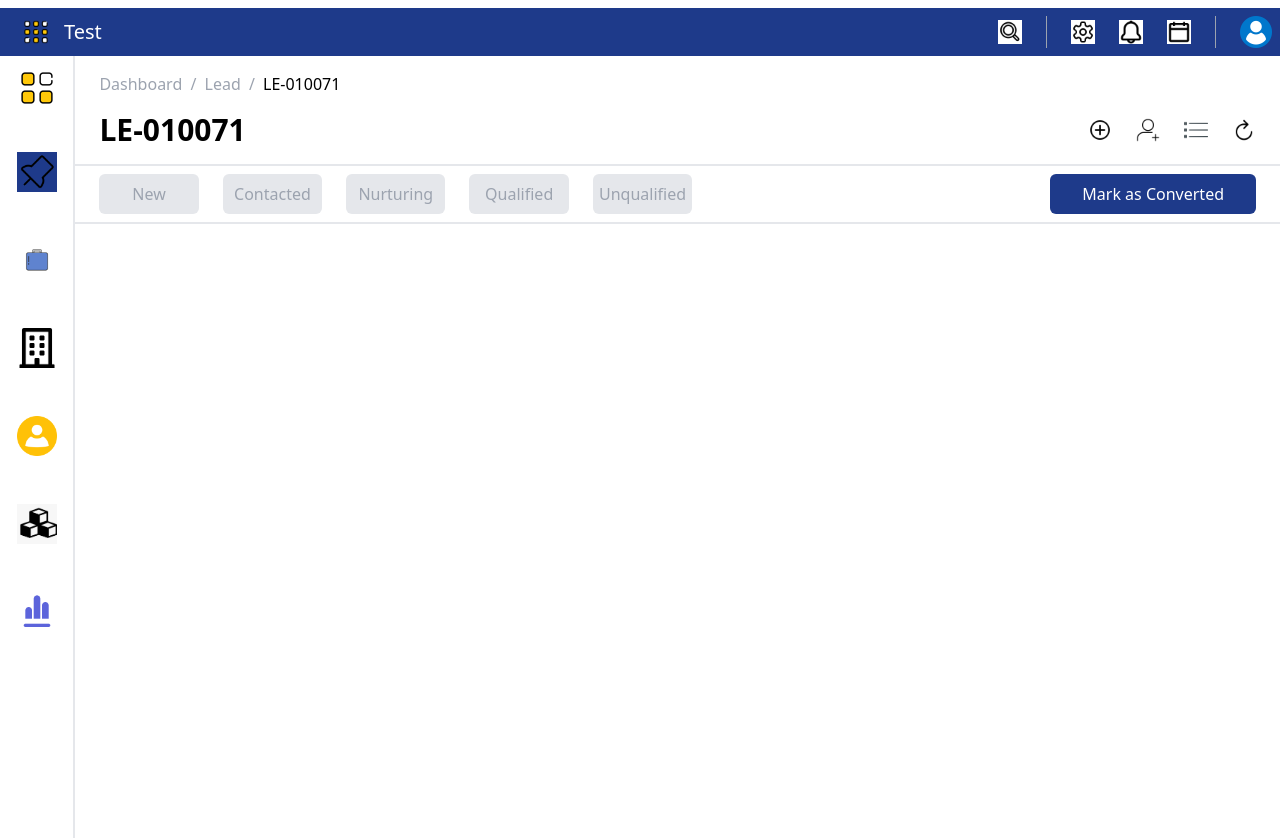
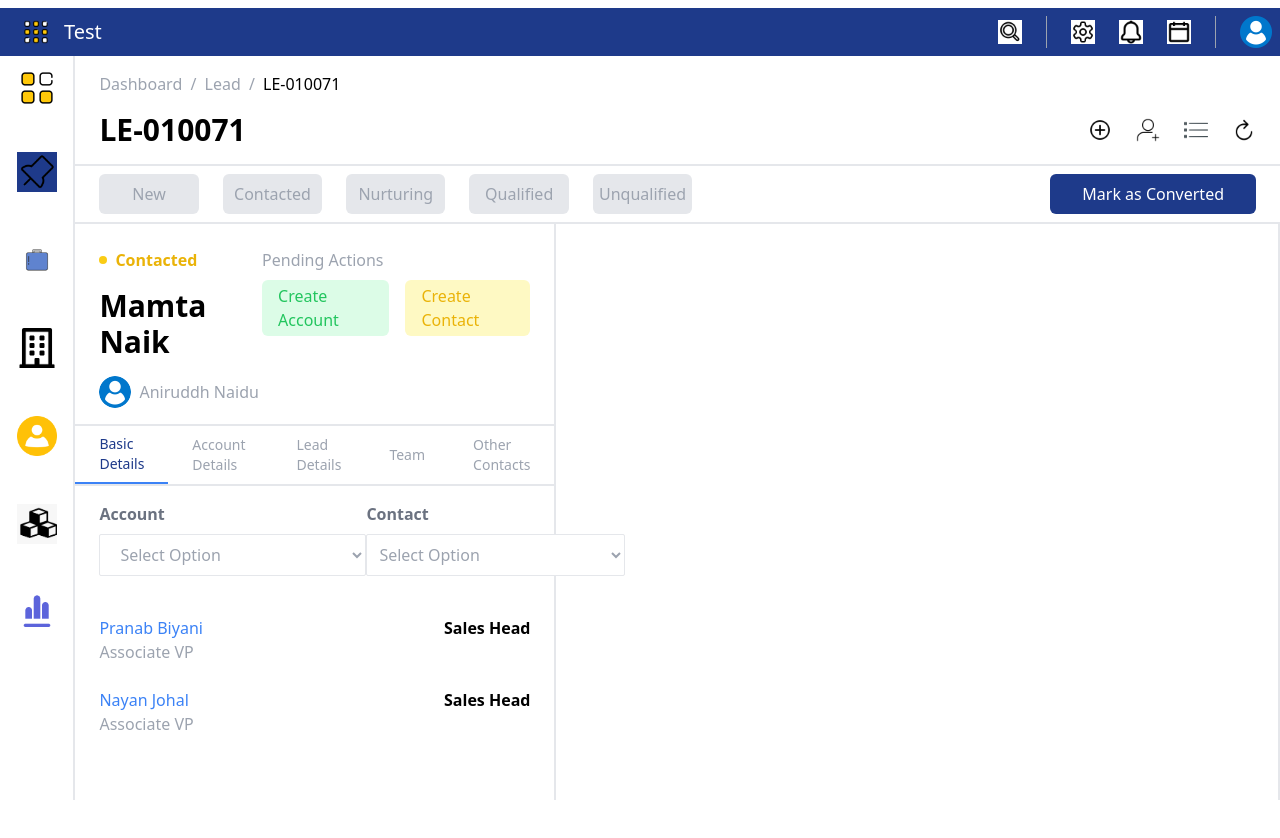
Before and after one commit to tanishq0421/Dashboard_assignment, a React (Vite) app: page / in a window 1280 px wide. Shown: the top 838 px of the page. After the commit the page ends 800 px from the top, so only its background shows below. Built offline with nearby package versions, Linux system fonts and the light colour scheme.

Commit message:
details.jsx created

```diff
--- /dev/null
+++ b/src/components/activity.jsx
@@ -0,0 +1,5 @@
+export const Activity = () => {
+    return(
+        <div></div>
+    )
+}
--- /dev/null
+++ b/src/components/details.jsx
@@ -0,0 +1,116 @@
+import profile from "./../assets/user.png";
+import { useState } from "react";
+
+export const Details = () => {
+  const tabs = [
+    "Basic Details",
+    "Account Details",
+    "Lead Details",
+    "Team",
+    "Other Contacts",
+  ];
+
+  const persons = [
+    {
+      name: "Pranab Biyani",
+      designation: "Associate VP",
+      vertical: "Sales Head",
+    },
+    {
+      name: "Nayan Johal",
+      designation: "Associate VP",
+      vertical: "Sales Head",
+    },
+  ];
+
+  const [selectedTab, setSelectedTab] = useState(tabs[0]);
+  return (
+    <div className="w-2/5 h-full border-r-2">
+      <div className="flex px-6 pt-2 pb-4 justify-between border-b-2">
+        <div className="flex flex-col space-y-4">
+          <div className="flex items-center mt-4">
+            <div className="w-2 h-2 bg-yellow-400 rounded-full mr-2"></div>
+            <div className="text-md font-semibold text-yellow-500">
+              Contacted
+            </div>
+          </div>
+          <div className="font-semibold text-3xl">Mamta Naik</div>
+          <div className="flex items-center mt-2">
+            <img
+              src={profile}
+              alt="profile"
+              className="w-8 h-8 rounded-full mr-2"
+            />
+            <div className="text-gray-400 text-md">Aniruddh Naidu</div>
+          </div>
+        </div>
+        <div className="mt-4">
+          <div className="flex items-center text-gray-400">Pending Actions</div>
+          <div className="flex space-x-4 my-2">
+            <div className="bg-green-100 text-green-500 px-4 py-1 rounded-md">
+              Create Account
+            </div>
+            <div className="bg-yellow-100 text-yellow-500 px-4 py-1 rounded-md">
+              Create Contact
+            </div>
+          </div>
+        </div>
+      </div>
+      <div className="flex justify-between border-b-2">
+        {tabs.map((tab, index) => {
+          const isSelected = selectedTab === tab;
+          return (
+            <div
+              key={index}
+              className={`flex flex-col items-center text-sm justify-center w-1/8 md:w-3/8 cursor-pointer p-2 ${
+                isSelected
+                  ? "text-blue-900 border-b-2 border-blue-500"
+                  : "text-gray-400"
+              }`}
+              onClick={() => setSelectedTab(tab)}
+            >
+              <div className="text-md mx-4">{tab}</div>
+            </div>
+          );
+        })}
+          </div>
+          <div>
+        <div className="flex justify-between px-6 py-4">
+          <div>
+            <div className="text-gray-500 font-semibold mb-2">Account</div>
+            <select className="border bg-white text-gray-400 rounded-sm pl-4 pr-32 py-2">
+              <option value="disabled">Select Option</option>
+              <option value="account1">Account 1</option>
+              <option value="account2">Account 2</option>
+              <option value="account3">Account 3</option>
+            </select>
+          </div>
+          <div>
+            <div className="text-gray-500 font-semibold mb-2">Contact</div>
+            <select className="border bg-white text-gray-400 rounded-sm pl-2 pr-32 p-2">
+              <option value="disabled">Select Option</option>
+              <option value="contact1">Contact 1</option>
+              <option value="contact2">Contact 2</option>
+              <option value="contact3">Contact 3</option>
+            </select>
+          </div>
+        </div>
+          </div>
+          <div>
+        {persons.map((person, index) => {
+            return(
+                <div className="px-6" key={index}>
+                    <div className="flex my-6 justify-between">
+                        <div>
+                            <div className="text-blue-500 text-md">{person.name}</div>
+                            <div className="text-gray-400">{person.designation}</div>
+                        </div>
+                    <div className="text-black-300 font-bold">{person.vertical}</div>
+                    </div>
+                </div>
+            )
+        })}
+      </div>
+    </div>
+  );
+};
--- a/src/pages/home.jsx
+++ b/src/pages/home.jsx
@@ -1,18 +1,23 @@
+import { Details } from "../components/details";
 import { Header } from "../components/header";
 import { Sidebar } from "../components/sidebar";
 import { Tabs } from "../components/tabs";
 import { Title } from "../components/title";
+
 export const Home = () => {
   return (
-    <div>
+    <div className="h-screen overflow-hidden">
       <div>
         <Header />
       </div>
-      <div className="flex">
+      <div className="flex h-full">
         <Sidebar />
-        <div className="w-full">
+        <div className="w-full flex flex-col">
           <Title />
           <Tabs />
+          <div className="flex border-r-2 flex-grow">
+            <Details />
+          </div>
         </div>
       </div>
     </div>
```
